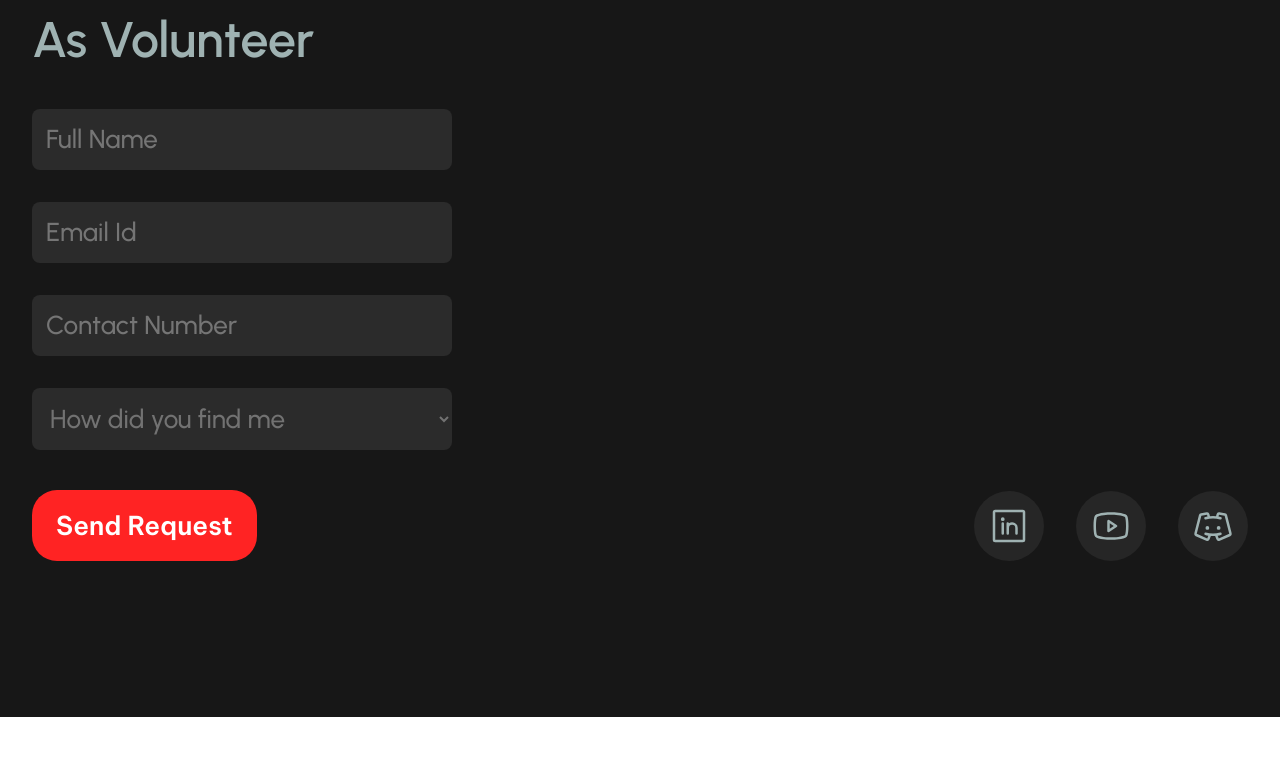
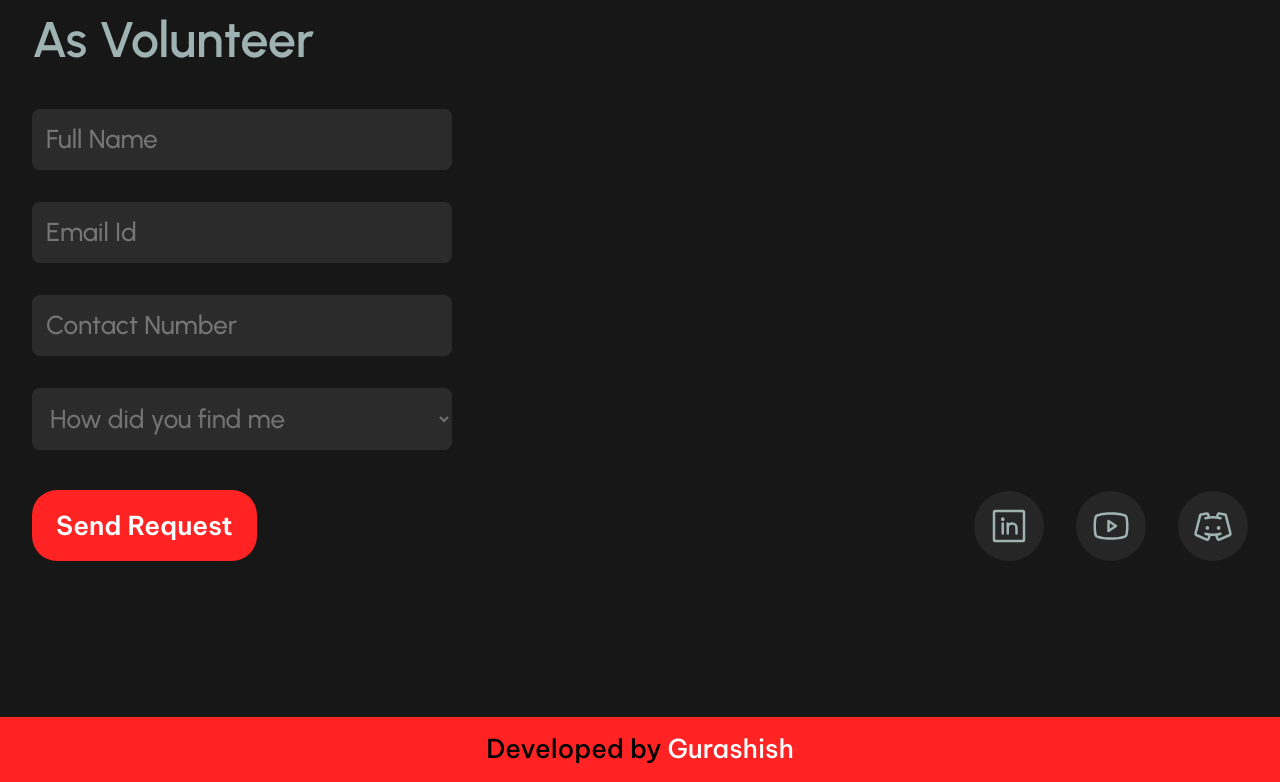
Before and after one commit to gurashish18/suraj-discord, a React (Create React App) app: page / in a window 1280 px wide. Shown: the part 4695-5477 px from the top of the page. Before the commit the page ends 5412 px from the top, so only its background shows below. Built offline with nearby package versions, Linux system fonts and the light colour scheme.

Commit message:
developer info

```diff
--- a/src/pages/Main.js
+++ b/src/pages/Main.js
@@ -2,6 +2,7 @@
 
 import React from "react";
 import Articles from "../sections/Articles";
+import Developer from "../sections/Developer";
 import Interest from "../sections/Interest";
 import Join from "../sections/Join";
 import Me from "../sections/Me";
@@ -21,6 +22,7 @@ const Main = () => {
 			<Articles />
 			<NewsLetter />
 			<Join />
+			<Developer />
 		</>
 	);
 };
--- /dev/null
+++ b/src/sections/Developer.js
@@ -0,0 +1,45 @@
+/** @format */
+
+import { Link, Stack, Typography } from "@mui/material";
+import React from "react";
+
+const Developer = () => {
+	return (
+		<Stack
+			p={2}
+			display={"flex"}
+			alignItems={"center"}
+			justifyContent={"center"}
+			sx={{
+				backgroundColor: "#FF2323",
+			}}
+		>
+			<Typography
+				sx={{
+					fontSize: { lg: "26px", md: "24px", sm: "22px", xs: "20px" },
+					fontWeight: 500,
+					lineHeight: {
+						lg: "32.89px",
+						md: "22.89px",
+						sm: "22.89px",
+						xs: "22.89px",
+					},
+					color: "#000000",
+					textAlign: "justify",
+				}}
+			>
+				Developed by{" "}
+				<Link
+					href="https://gurashish18.github.io/portfolio-me/"
+					underline="none"
+					target="_blank"
+					color={"#ffffff"}
+				>
+					Gurashish
+				</Link>
+			</Typography>
+		</Stack>
+	);
+};
+
+export default Developer;
```
